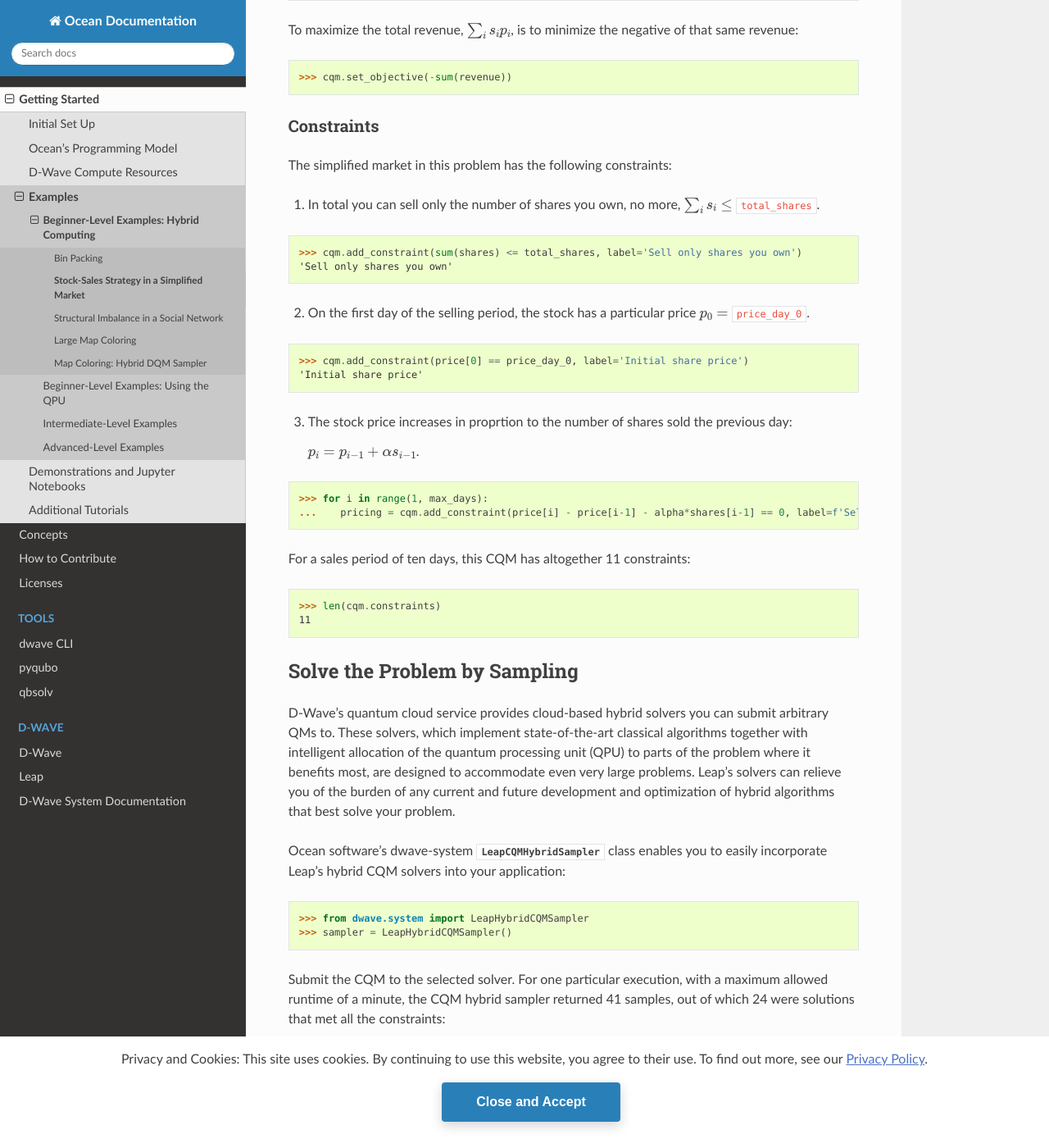
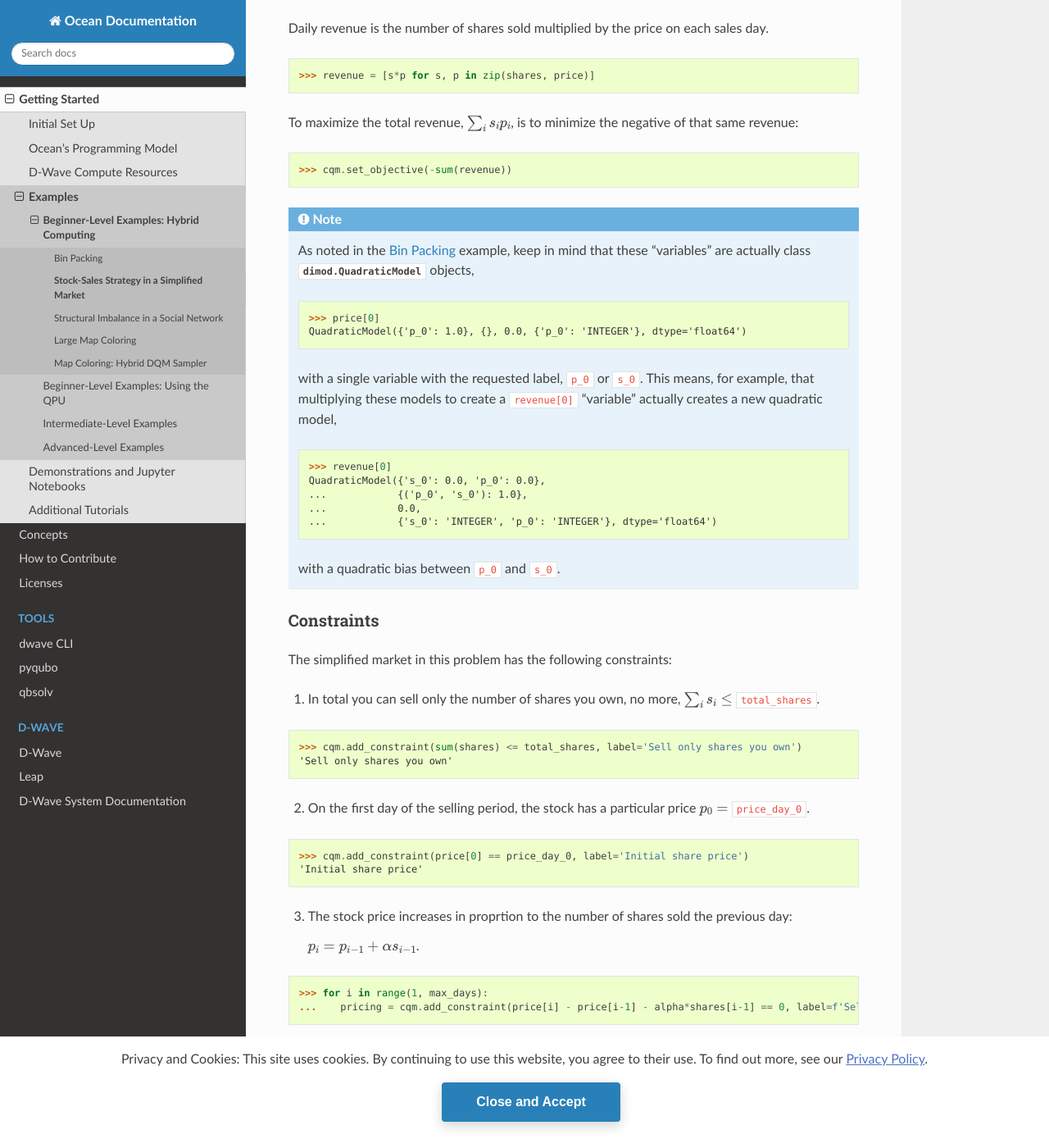
Before and after one commit to dwavesystems/dwave-ocean-sdk, a Sphinx documentation site: the page built from docs/examples/hybrid_cqm_stock_selling.rst, in a window 1280 px wide and 1400 px high, scrolled down 2179 px. Shown: the whole window at 82% size. Built offline with Sphinx 7.4.7 and the Read the Docs theme 2.0.0, drawn with Linux system fonts in a browser that asks for light colours; pages that are not in the unit, such as notebooks, are missing from menus; the version number could not be read and is left out; some of the changed text lies outside the part shown.

Commit message:
CQM stock-selling example: edit

```diff
--- a/docs/examples/hybrid_cqm_binpacking.rst
+++ b/docs/examples/hybrid_cqm_binpacking.rst
@@ -104,7 +104,7 @@
    >>> bin_used[0]
    BinaryQuadraticModel({'bin_used_0': 1.0}, {}, 0.0, 'BINARY')
 
-   with a single variable of the requested label, :code:`bin_used_<j>`. This
+   with a single variable with the requested label, :code:`bin_used_<j>`. This
    means, for example, that multiplying by two doubles the linear bias,
 
    >>> 2*bin_used[0]
--- a/docs/examples/hybrid_cqm_stock_selling.rst
+++ b/docs/examples/hybrid_cqm_stock_selling.rst
@@ -5,12 +5,12 @@
 ===========================================
 
 This example finds a stock-selling strategy for a simplified market model to
-demonstrate using Leap's hybrid :term:`CQM` solver on a constrained problem
-with integer and binary variables.
+demonstrate using a `Leap <https://cloud.dwavesys.com/leap/>`_ hybrid :term:`CQM`
+solver on a constrained problem with integer and binary variables.
 
 In this very simple market, you have some number of shares that you want to
-sell in daily parcels over a particular interval of days. Each sale of shares
-increases the price of the stock,
+sell in daily blocks over a defined interval of days. Each sale of shares
+affects the market price of the stock,
 
 .. math::
 
@@ -70,7 +70,7 @@
 >>> price_day_0 = 50
 >>> alpha = 1
 
-Instantiate a CQM:
+Instantiate a CQM.
 
 >>> from dimod import ConstrainedQuadraticModel
 >>> cqm = ConstrainedQuadraticModel()
@@ -85,15 +85,22 @@
 The objective function to maximize is the revenue from selling shares. Because
 you own an integer number of shares, it is convenient to use integer variables
 to indicate the number of shares sold each day, :code:`shares`. For simplicity,
-this model assumes stock prices, :code:`price`, are also integers.
+this model assumes stock prices, :code:`price`, are also integers\ [#]_.
 
-Bounds on the range of values for integer variables shrink the solution space
-the solver must search, so it is helpful to set such bounds; for many problems,
-you can find bounds from your knowledge of the problem. In this case,
+.. [#]
+   One could use integer variables to model stock prices in dollars and cents
+   by multiplying the values by 100; however, this greatly increases the search
+   space. One could also create a compromise model with somewhat greater
+   resolution and search space by rounding to the nearest dime and multiplying
+   prices by 10, for example.
 
-* On any day, you cannot sell more than the total number of shares you start with
-* the maximum share price is the sum of the initial price and the entire price
-  increase that results from selling all your shares,
+Bounds on the range of values for integer variables shrink the solution
+space the solver must search, so it is helpful to set such bounds; for many
+problems, you can find bounds from your knowledge of the problem. In this case,
+
+* On any day, you cannot sell more than the total number of shares you start with.
+* The maximum share price is the sum of the initial price and the total price
+  increase that would result from selling all your shares,
 
   .. math::
 
@@ -113,6 +120,26 @@
 of that same revenue:
 
 >>> cqm.set_objective(-sum(revenue))
+
+.. note::
+
+   As noted in the :ref:`example_cqm_binpacking` example, keep in mind that
+   these "variables" are actually class :class:`dimod.QuadraticModel` objects,
+
+   >>> price[0]
+   QuadraticModel({'p_0': 1.0}, {}, 0.0, {'p_0': 'INTEGER'}, dtype='float64')
+
+   with a single variable with the requested label, :code:`p_0` or :code:`s_0`.
+   This means, for example, that multiplying these models to create a
+   :code:`revenue[0]` "variable" actually creates a new quadratic model,
+
+   >>> revenue[0]
+   QuadraticModel({'s_0': 0.0, 'p_0': 0.0},
+   ...            {('p_0', 's_0'): 1.0},
+   ...            0.0,
+   ...            {'s_0': 'INTEGER', 'p_0': 'INTEGER'}, dtype='float64')
+
+   with a quadratic bias between :code:`p_0` and :code:`s_0`.
 
 Constraints
 -----------
@@ -147,25 +174,27 @@
 Solve the Problem by Sampling
 =============================
 
-D-Wave's quantum cloud service provides cloud-based hybrid solvers you can
-submit arbitrary QMs to. These solvers, which implement state-of-the-art
-classical algorithms together with intelligent allocation of the quantum
-processing unit (QPU) to parts of the problem where it benefits most, are
-designed to accommodate even very large problems. Leap's solvers can
-relieve you of the burden of any current and future development and optimization
-of hybrid algorithms that best solve your problem.
-
-Ocean software's :doc:`dwave-system </docs_system/sdk_index>`
-:class:`~dwave.system.samplers.LeapCQMHybridSampler` class enables you to
-easily incorporate Leap's hybrid CQM solvers into your application:
+Instantiate a :class:`~dwave.system.samplers.LeapCQMHybridSampler` class
+sampler,
 
 >>> from dwave.system import LeapHybridCQMSampler
 >>> sampler = LeapHybridCQMSampler()     # doctest: +SKIP
 
-Submit the CQM to the selected solver. For one particular execution,
-with a maximum allowed runtime of a minute, the CQM hybrid sampler
-returned 41 samples, out of which 24 were solutions that met all the
-constraints:
+and submit the CQM to the selected\ [#]_ solver.
+
+.. [#]
+   You can see the selected solver using the
+   :attr:`~dwave.cloud.solver.BaseSolver.name` property; for example,
+
+   >>> sampler.solver.name
+   'hybrid_constrained_quadratic_model_version1'
+
+   and use :std:doc:`feature-based solver selection <oceandocs:docs_cloud/sdk_index>`
+   to select a particular solver.
+
+For one particular execution, with a maximum allowed runtime of a minute, the
+CQM hybrid solver returned 41 samples, out of which 24 were solutions that met
+all the constraints:
 
 >>> sampleset = sampler.sample_cqm(cqm,
 ...                                time_limit=60,
```
Also changed, not shown: other parts of docs/examples/hybrid_cqm_stock_selling.rst (+3 -3 lines).
